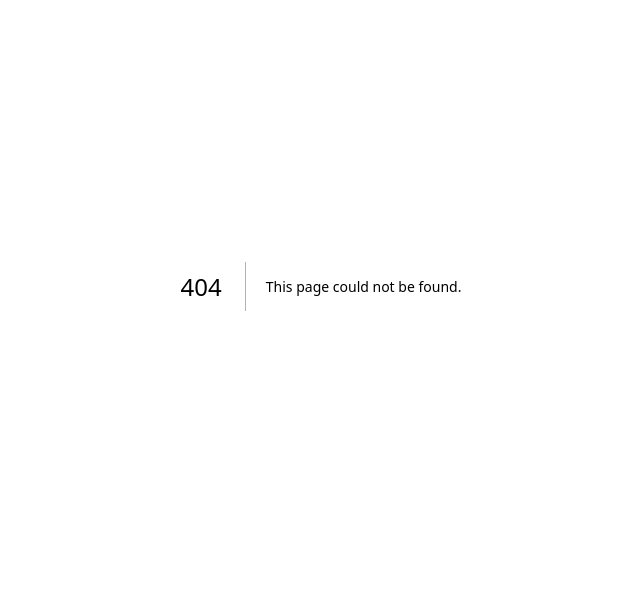
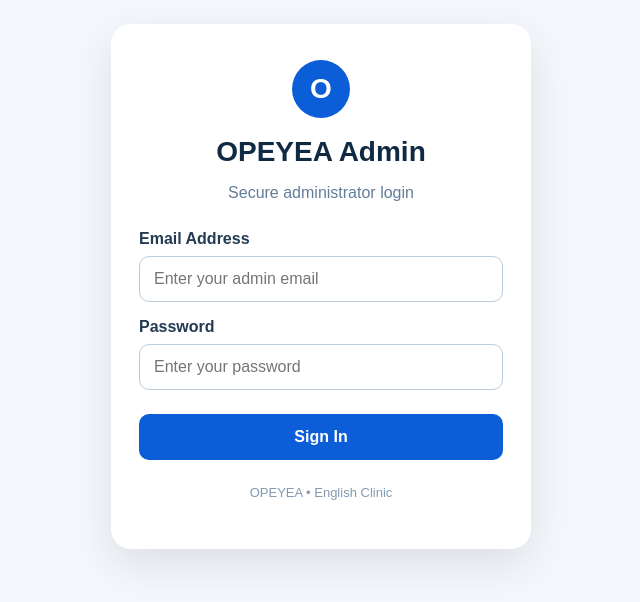
Before and after one commit to lightdrapperai/opeyea, a Next.js app: page /admin in a window 1280 px wide. Before the commit this address had no page. Shown: the part 114-716 px from the top of the page, without its empty margins (319-959 px from the left). Built offline with nearby package versions, Linux system fonts and the light colour scheme; no server answers.

Commit message:
Add OPEYEA admin login

```diff
--- /dev/null
+++ b/app/admin/page.js
@@ -0,0 +1,182 @@
+"use client";
+
+import { useState } from "react";
+import { createClient } from "@supabase/supabase-js";
+
+const supabase = createClient(
+  process.env.NEXT_PUBLIC_SUPABASE_URL,
+  process.env.NEXT_PUBLIC_SUPABASE_PUBLISHABLE_KEY
+);
+
+export default function AdminPage() {
+  const [email, setEmail] = useState("");
+  const [password, setPassword] = useState("");
+  const [loading, setLoading] = useState(false);
+  const [error, setError] = useState("");
+
+  async function handleLogin(event) {
+    event.preventDefault();
+    setError("");
+    setLoading(true);
+
+    const { error } = await supabase.auth.signInWithPassword({
+      email,
+      password,
+    });
+
+    setLoading(false);
+
+    if (error) {
+      setError("Invalid email or password. Please try again.");
+      return;
+    }
+
+    window.location.href = "/admin/dashboard";
+  }
+
+  return (
+    <main style={styles.page}>
+      <section style={styles.card}>
+        <div style={styles.logo}>O</div>
+
+        <h1 style={styles.title}>OPEYEA Admin</h1>
+
+        <p style={styles.subtitle}>
+          Secure administrator login
+        </p>
+
+        <form onSubmit={handleLogin}>
+          <label style={styles.label}>Email Address</label>
+
+          <input
+            type="email"
+            value={email}
+            onChange={(event) => setEmail(event.target.value)}
+            placeholder="Enter your admin email"
+            required
+            style={styles.input}
+          />
+
+          <label style={styles.label}>Password</label>
+
+          <input
+            type="password"
+            value={password}
+            onChange={(event) => setPassword(event.target.value)}
+            placeholder="Enter your password"
+            required
+            style={styles.input}
+          />
+
+          {error && <p style={styles.error}>{error}</p>}
+
+          <button
+            type="submit"
+            disabled={loading}
+            style={styles.button}
+          >
+            {loading ? "Signing in..." : "Sign In"}
+          </button>
+        </form>
+
+        <p style={styles.footer}>
+          OPEYEA • English Clinic
+        </p>
+      </section>
+    </main>
+  );
+}
+
+const styles = {
+  page: {
+    minHeight: "100vh",
+    display: "flex",
+    alignItems: "center",
+    justifyContent: "center",
+    padding: "24px",
+    background: "#f4f7fb",
+    fontFamily: "Arial, sans-serif",
+  },
+
+  card: {
+    width: "100%",
+    maxWidth: "420px",
+    background: "#ffffff",
+    padding: "36px 28px",
+    borderRadius: "20px",
+    boxShadow: "0 15px 45px rgba(0,0,0,0.10)",
+  },
+
+  logo: {
+    width: "58px",
+    height: "58px",
+    borderRadius: "50%",
+    background: "#0b5ed7",
+    color: "#ffffff",
+    display: "flex",
+    alignItems: "center",
+    justifyContent: "center",
+    fontSize: "28px",
+    fontWeight: "800",
+    margin: "0 auto 18px",
+  },
+
+  title: {
+    textAlign: "center",
+    margin: "0",
+    fontSize: "28px",
+    color: "#102a43",
+  },
+
+  subtitle: {
+    textAlign: "center",
+    color: "#627d98",
+    marginBottom: "28px",
+  },
+
+  label: {
+    display: "block",
+    fontWeight: "600",
+    color: "#243b53",
+    marginBottom: "8px",
+    marginTop: "16px",
+  },
+
+  input: {
+    width: "100%",
+    boxSizing: "border-box",
+    padding: "13px 14px",
+    border: "1px solid #bcccdc",
+    borderRadius: "10px",
+    fontSize: "16px",
+    outline: "none",
+  },
+
+  button: {
+    width: "100%",
+    marginTop: "24px",
+    padding: "14px",
+    border: "none",
+    borderRadius: "10px",
+    background: "#0b5ed7",
+    color: "#ffffff",
+    fontSize: "16px",
+    fontWeight: "700",
+    cursor: "pointer",
+  },
+
+  error: {
+    color: "#c92a2a",
+    background: "#fff5f5",
+    padding: "10px",
+    borderRadius: "8px",
+    fontSize: "14px",
+  },
+
+  footer: {
+    textAlign: "center",
+    marginTop: "25px",
+    color: "#829ab1",
+    fontSize: "13px",
+  },
+};
```
